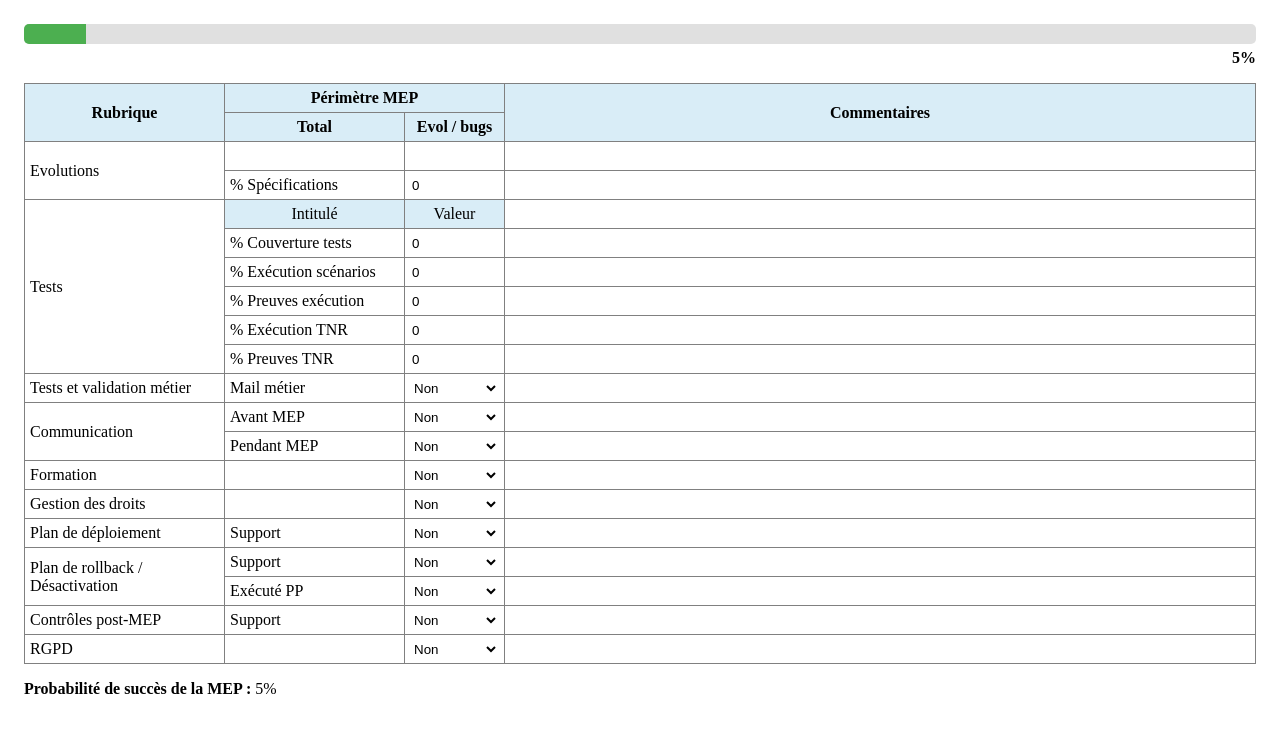
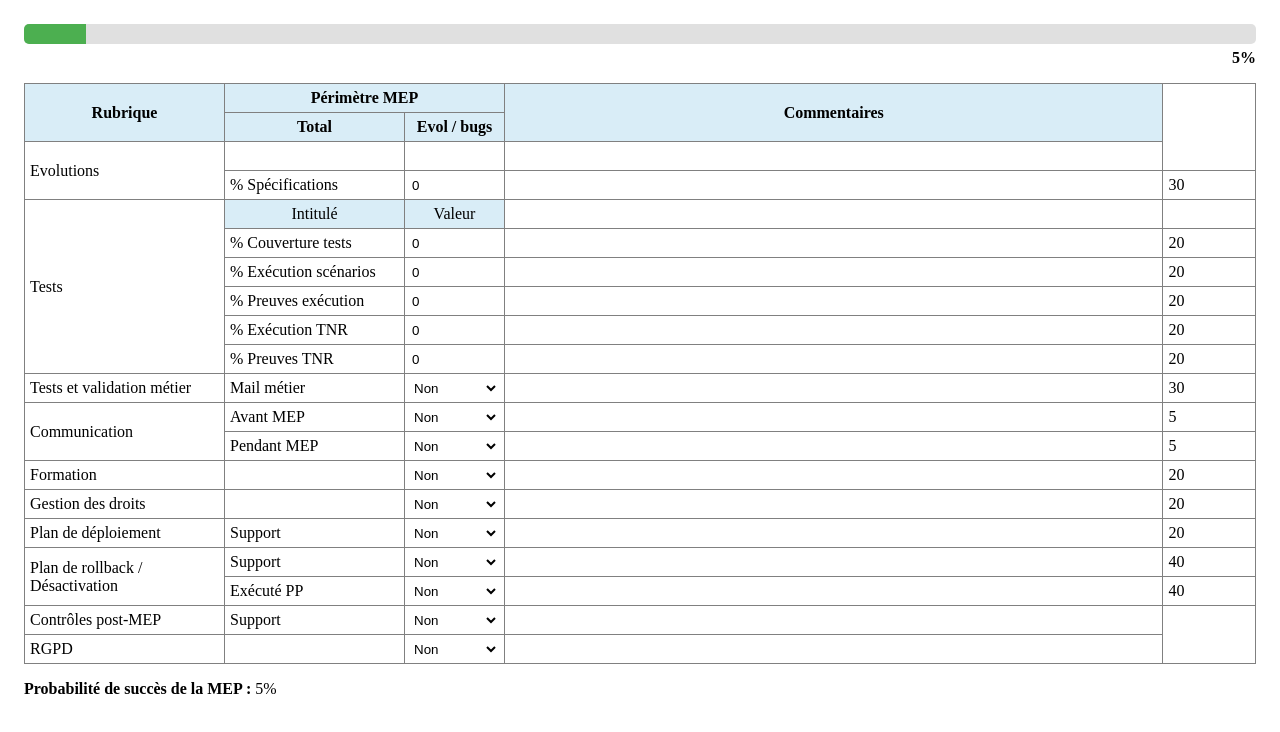
Before and after one commit to PropulsePassy/empty-field-ppqsx6, a React (Create React App) app: page / in a window 1280 px wide. Shown: the top 732 px of the page. Built offline with nearby package versions, Linux system fonts and the light colour scheme.

Commit message:
Update valeurs

```diff
--- a/src/FormulaireCAB.js
+++ b/src/FormulaireCAB.js
@@ -20,7 +20,11 @@ const FormulaireMEP = () => {
       const val = input.value.trim();
       const num = parseFloat(val);
       if (!isNaN(num)) {
-        total += (num * 20) / 100;
+        if (input.name === "specs") {
+          total += (num * 30) / 100;
+        } else {
+          total += (num * 20) / 100;
+        }
       }
     });
 
@@ -104,7 +108,7 @@ const FormulaireMEP = () => {
       }
     });
 
-    setSomme(Math.round(total / 3.7777778 + 5));
+    setSomme(Math.round(total / 3.8888888 + 5));
   };
 
   return (
@@ -189,6 +193,7 @@ const FormulaireMEP = () => {
               <td>
                 <input type="text" style={inputStyle} />
               </td>
+              <td>30</td>
             </tr>
 
             <tr>
@@ -219,6 +224,7 @@ const FormulaireMEP = () => {
               <td>
                 <input type="text" style={inputStyle} />
               </td>
+              <td>20</td>
             </tr>
             <tr>
               <td>% Exécution scénarios</td>
@@ -237,6 +243,7 @@ const FormulaireMEP = () => {
               <td>
                 <input type="text" style={inputStyle} />
               </td>
+              <td>20</td>
             </tr>
             <tr>
               <td>% Preuves exécution</td>
@@ -255,6 +262,7 @@ const FormulaireMEP = () => {
               <td>
                 <input type="text" style={inputStyle} />
               </td>
+              <td>20</td>
             </tr>
             <tr>
               <td>% Exécution TNR</td>
@@ -273,6 +281,7 @@ const FormulaireMEP = () => {
               <td>
                 <input type="text" style={inputStyle} />
               </td>
+              <td>20</td>
             </tr>
             <tr>
               <td>% Preuves TNR</td>
@@ -291,6 +300,7 @@ const FormulaireMEP = () => {
               <td>
                 <input type="text" style={inputStyle} />
               </td>
+              <td>20</td>
             </tr>
 
             <tr>
@@ -311,6 +321,7 @@ const FormulaireMEP = () => {
               <td>
                 <input type="text" style={inputStyle} />
               </td>
+              <td>30</td>
             </tr>
 
             <tr>
@@ -331,6 +342,7 @@ const FormulaireMEP = () => {
               <td>
                 <input type="text" style={inputStyle} />
               </td>
+              <td>5</td>
             </tr>
             <tr>
               <td>Pendant MEP</td>
@@ -349,6 +361,7 @@ const FormulaireMEP = () => {
               <td>
                 <input type="text" style={inputStyle} />
               </td>
+              <td>5</td>
             </tr>
 
             <tr>
@@ -369,6 +382,7 @@ const FormulaireMEP = () => {
               <td>
                 <input type="text" style={inputStyle} />
               </td>
+              <td>20</td>
             </tr>
 
             <tr>
@@ -389,6 +403,7 @@ const FormulaireMEP = () => {
               <td>
                 <input type="text" style={inputStyle} />
               </td>
+              <td>20</td>
             </tr>
 
             <tr>
@@ -408,6 +423,7 @@ const FormulaireMEP = () => {
               <td>
                 <input type="text" style={inputStyle} />
               </td>
+              <td>20</td>
             </tr>
 
             <tr>
@@ -427,6 +443,7 @@ const FormulaireMEP = () => {
               <td>
                 <input type="text" style={inputStyle} />
               </td>
+              <td>40</td>
             </tr>
             <tr>
               <td>Exécuté PP</td>
@@ -445,6 +462,7 @@ const FormulaireMEP = () => {
               <td>
                 <input type="text" style={inputStyle} />
               </td>
+              <td>40</td>
             </tr>
 
             <tr>
```
